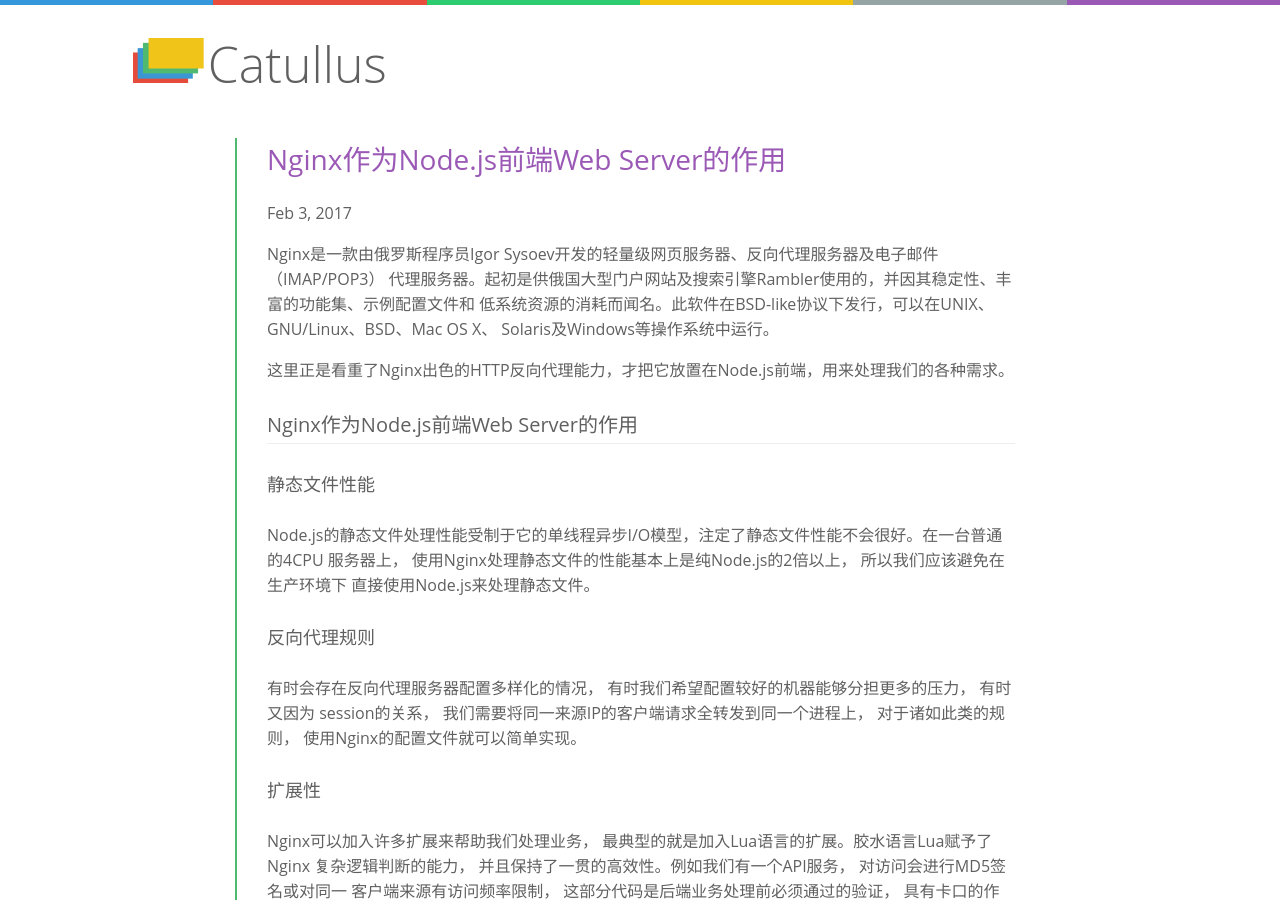
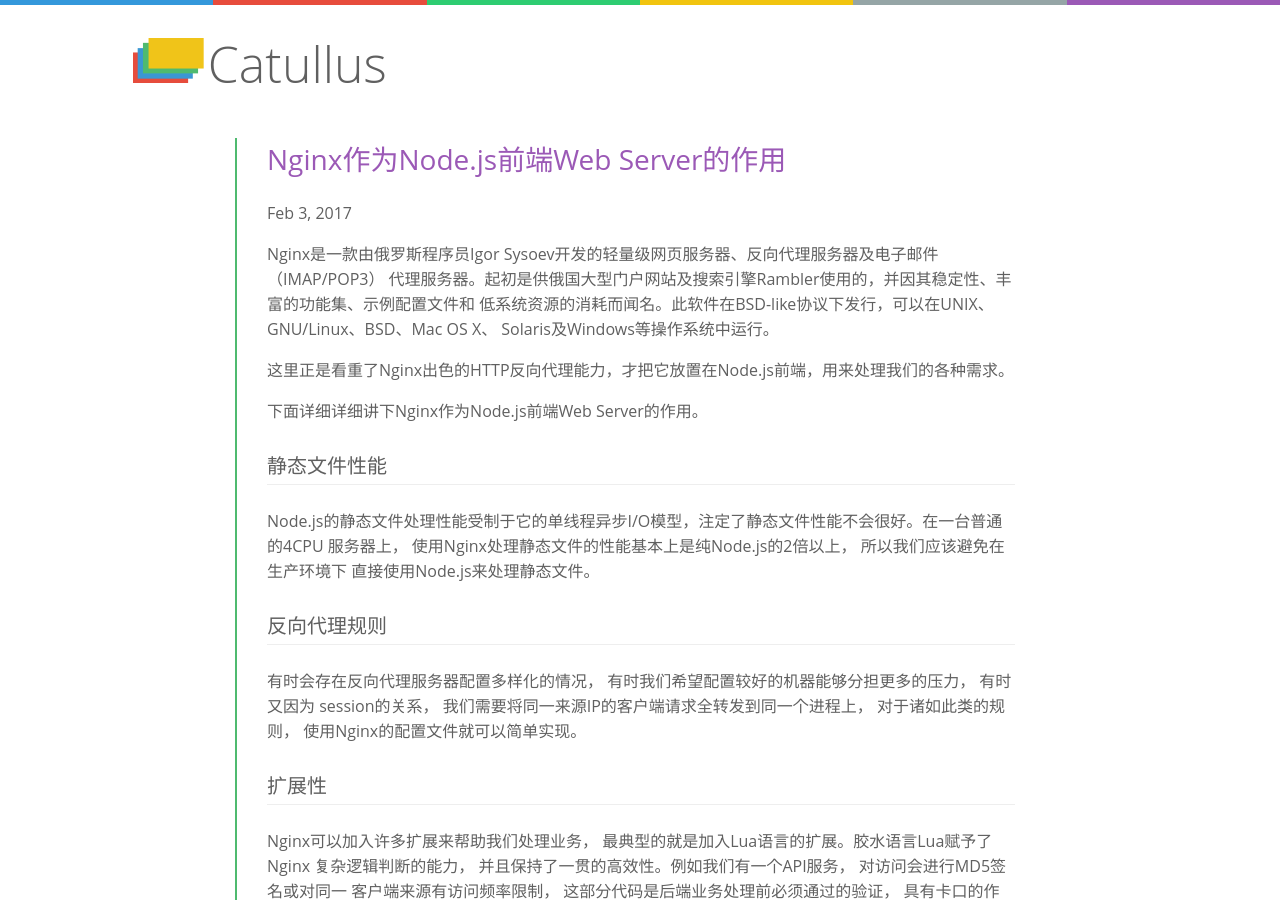
Before and after one commit to Yann-Wang/yann-wang.github.io, a Jekyll site: the page built from _posts/2017-02-03-why-use-Nginx-as-Node.js-web-server.md, in a window 1280 px wide and 900 px high. Built offline with Jekyll 4.4.1, drawn with Linux system fonts in a browser that asks for light colours.

Commit message:
fix 2017-02-03

```diff
--- a/_posts/2017-02-03-why-use-Nginx-as-Node.js-web-server.md
+++ b/_posts/2017-02-03-why-use-Nginx-as-Node.js-web-server.md
@@ -14,38 +14,38 @@
 
 <!-- more -->
 
-#### Nginx作为Node.js前端Web Server的作用
+下面详细详细讲下Nginx作为Node.js前端Web Server的作用。
 
-##### 静态文件性能
+#### 静态文件性能
 
 Node.js的静态文件处理性能受制于它的单线程异步I/O模型，注定了静态文件性能不会很好。在一台普通的4CPU
 服务器上， 使用Nginx处理静态文件的性能基本上是纯Node.js的2倍以上， 所以我们应该避免在生产环境下
 直接使用Node.js来处理静态文件。
 
-##### 反向代理规则
+#### 反向代理规则
 
 有时会存在反向代理服务器配置多样化的情况， 有时我们希望配置较好的机器能够分担更多的压力， 有时又因为
 session的关系， 我们需要将同一来源IP的客户端请求全转发到同一个进程上， 对于诸如此类的规则，
 使用Nginx的配置文件就可以简单实现。
 
-##### 扩展性
+#### 扩展性
 
 Nginx可以加入许多扩展来帮助我们处理业务， 最典型的就是加入Lua语言的扩展。胶水语言Lua赋予了Nginx
 复杂逻辑判断的能力， 并且保持了一贯的高效性。例如我们有一个API服务， 对访问会进行MD5签名或对同一
 客户端来源有访问频率限制， 这部分代码是后端业务处理前必须通过的验证， 具有卡口的作用。 利用Lua扩展
 ， 我们就可以高效、 简单地完成这个卡口。
 
-##### 稳定性和转发性能
+#### 稳定性和转发性能
 
 对Nginx的稳定性， Nginx在同样的负载下， 相比Node.js占用的CPU和内存资源更少。 同时， 高效地
 转发性能、便捷的转发配置也是选择它作为反向代理的原因之一。 比如可以根据不同的URL请求路径转发到不同的
 后端机器上， 也可以设定超时时间等， 方便管理。
 
-##### 安全性
+#### 安全性
 
 经过一些配置， Nginx可以有效抵挡类似slowloris等的Dos攻击， 而Node.js在这方面做得还不够。
 
-##### 运维管理
+#### 运维管理
 
 解决一台服务器上部署的多个站点同时需要占用80端口的问题。 通过Nginx反向代理配置， 将多个站点
 域名指向一台机器， Nginx根据请求的域名转发到本地指定的端口。
```
